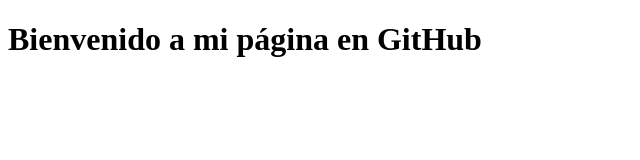
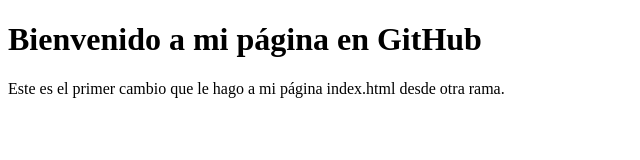
Before and after one commit to Teshidesu/gitPrueba, a plain HTML site: page index.html in a window 1280 px wide. Shown: the whole page, without its empty margins (0-640 px from the left). Drawn offline with Linux system fonts and the light colour scheme.

Commit message:
Update index.html

```diff
--- a/index.html
+++ b/index.html
@@ -7,5 +7,6 @@
 </head>
 <body>
     <h1>Bienvenido a mi página en GitHub</h1>
+    <p>Este es el primer cambio que le hago a mi página index.html desde otra rama.</p>
 </body>
 </html>
```
